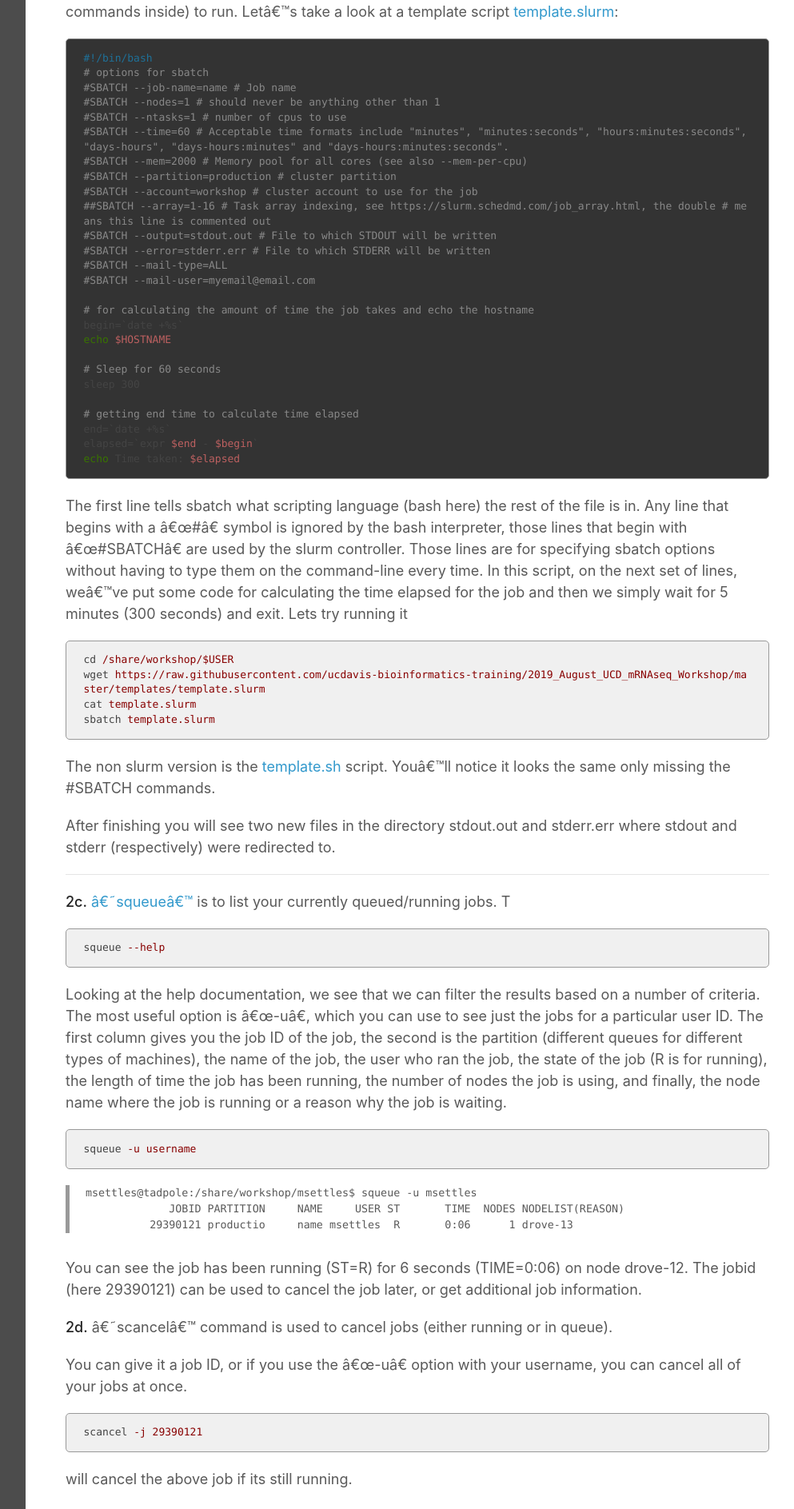
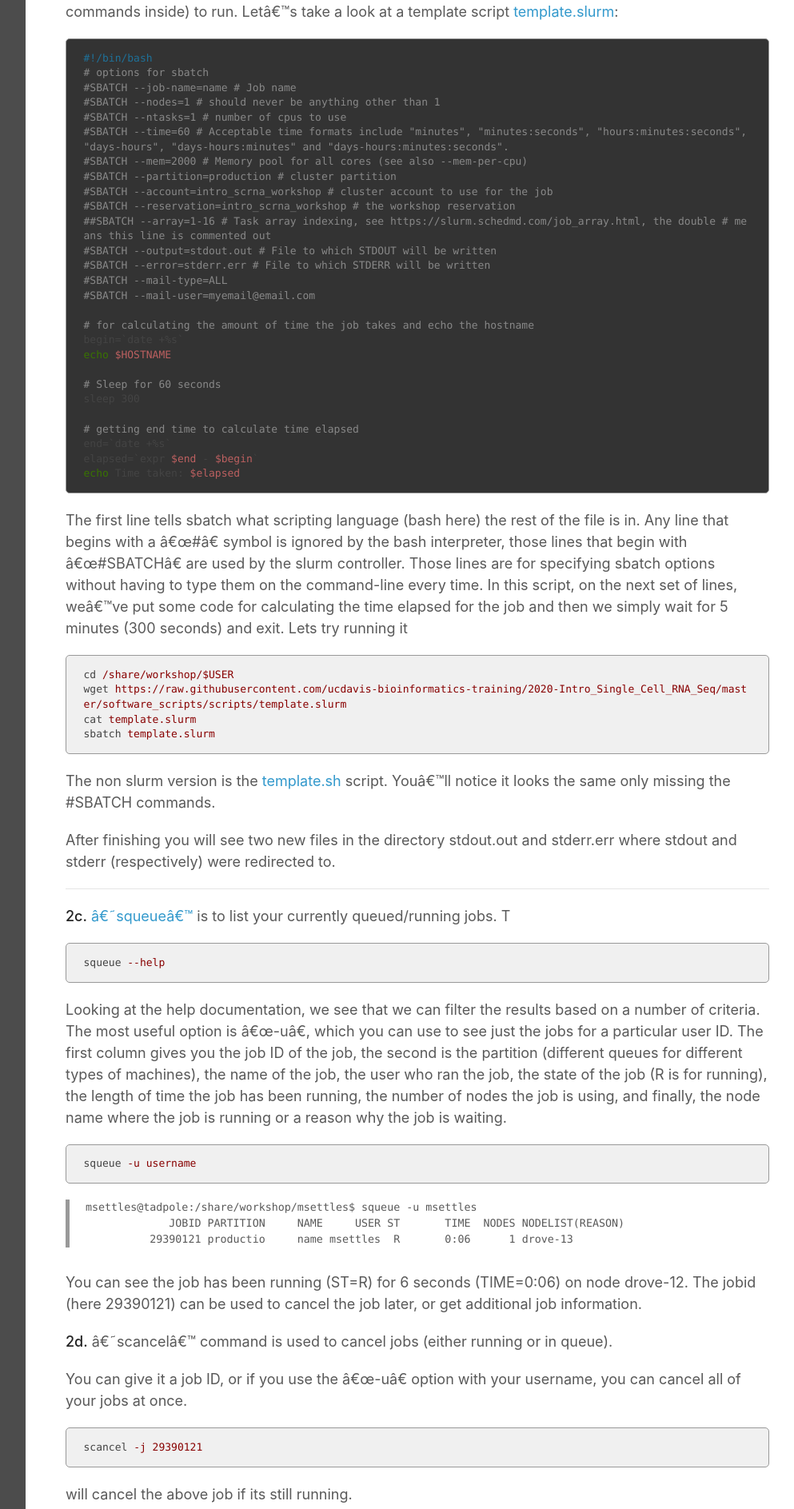
Before and after one commit to ucdavis-bioinformatics-training/2020-Intro_Single_Cell_RNA_Seq, a Jekyll site: the page built from prerequisites/cli/cluster.md, in a window 1280 px wide. Shown: the part 2350-4237 px from the top of the page at 80% size, without its empty margins (268-1261 px from the left). Built offline with Jekyll 4.4.1, drawn with Linux system fonts in a browser that asks for light colours; our own code applies the rules of GitHub Pages for plain Markdown files.

Commit message:
update template

```diff
--- a/prerequisites/cli/cluster.md
+++ b/prerequisites/cli/cluster.md
@@ -60,7 +60,8 @@ Generally, we do not use any options for sbatch ... we typically give it a scrip
 #SBATCH --time=60 # Acceptable time formats include "minutes", "minutes:seconds", "hours:minutes:seconds", "days-hours", "days-hours:minutes" and "days-hours:minutes:seconds".
 #SBATCH --mem=2000 # Memory pool for all cores (see also --mem-per-cpu)
 #SBATCH --partition=production # cluster partition
-#SBATCH --account=workshop # cluster account to use for the job
+#SBATCH --account=intro_scrna_workshop # cluster account to use for the job
+#SBATCH --reservation=intro_scrna_workshop # the workshop reservation
 ##SBATCH --array=1-16 # Task array indexing, see https://slurm.schedmd.com/job_array.html, the double # means this line is commented out
 #SBATCH --output=stdout.out # File to which STDOUT will be written
 #SBATCH --error=stderr.err # File to which STDERR will be written
@@ -85,7 +86,7 @@ The first line tells sbatch what scripting language (bash here) the rest of the
 
 
     cd /share/workshop/$USER
-    wget https://raw.githubusercontent.com/ucdavis-bioinformatics-training/2019_August_UCD_mRNAseq_Workshop/master/templates/template.slurm
+    wget https://raw.githubusercontent.com/ucdavis-bioinformatics-training/2020-Intro_Single_Cell_RNA_Seq/master/software_scripts/scripts/template.slurm
     cat template.slurm
     sbatch template.slurm
 
```
Also changed, not shown: 2 other files.
